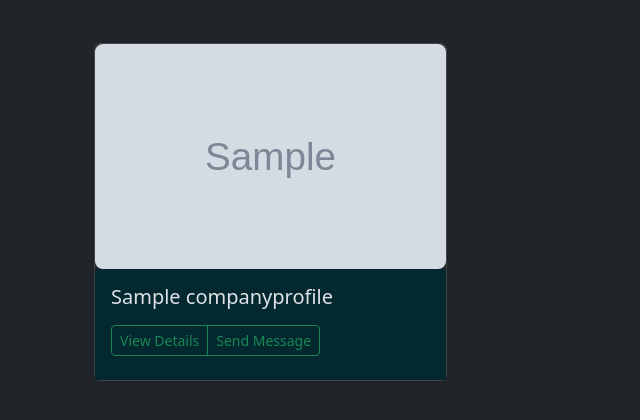
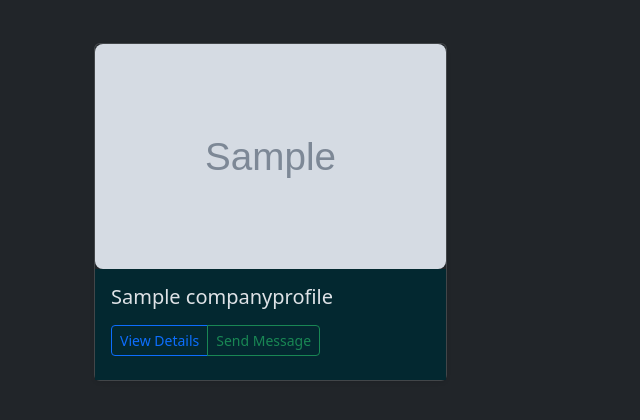
Before and after one commit to twosize/SponsorIN, a Flask app: page /view_company in a window 1280 px wide. Shown: the part 234-654 px from the top of the page, without its empty margins (0-640 px from the left). Run offline with Flask 3, Linux system fonts and the light colour scheme; a user stored in the database is signed in; tables that the repository leaves empty hold one stand-in row (values such as "Sample post"); grey boxes marked "Sample" are stand-in pictures.

Commit message:
added color to button

```diff
--- a/templates/view_company.html
+++ b/templates/view_company.html
@@ -84,7 +84,7 @@
                                         <div class="btn-group">
 
                                             <a href="{{ url_for('view_single_company', company_id=company.companyprofileid) }}"
-                                                class="btn btn-sm btn-outline-success">View Details</a>
+                                                class="btn btn-sm btn-outline-primary">View Details</a>
                                             <a href="{{ url_for('send_message', receiver_id=user_id) }}"
                                                 class="btn btn-sm btn-outline-success">Send Message</a>
 
```
